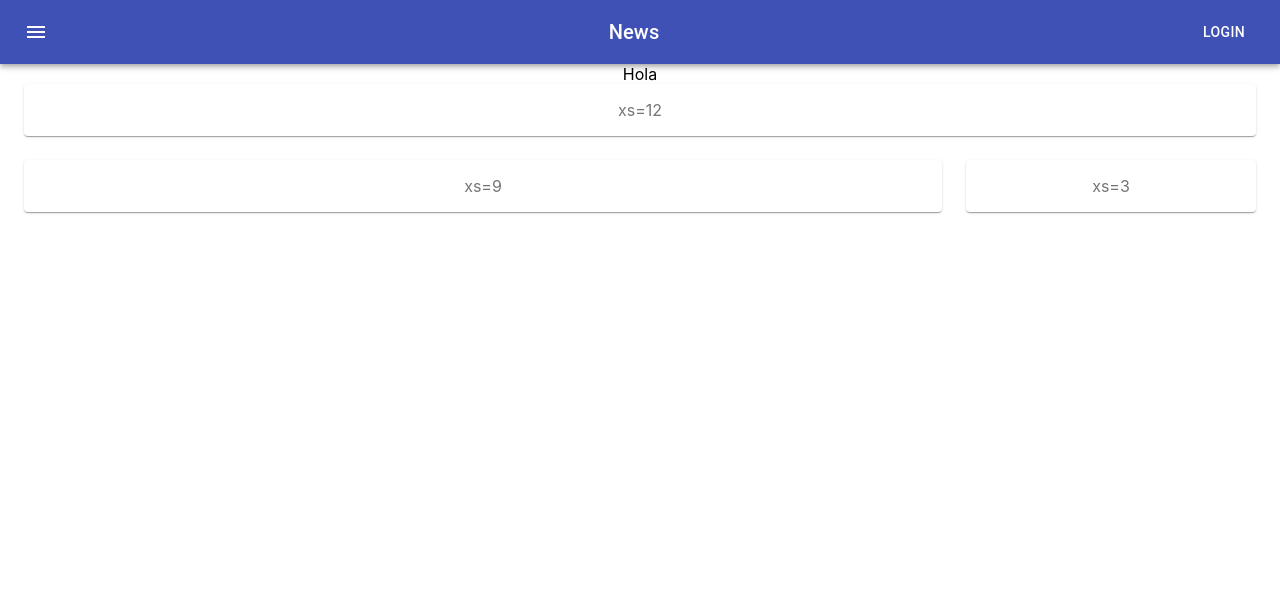
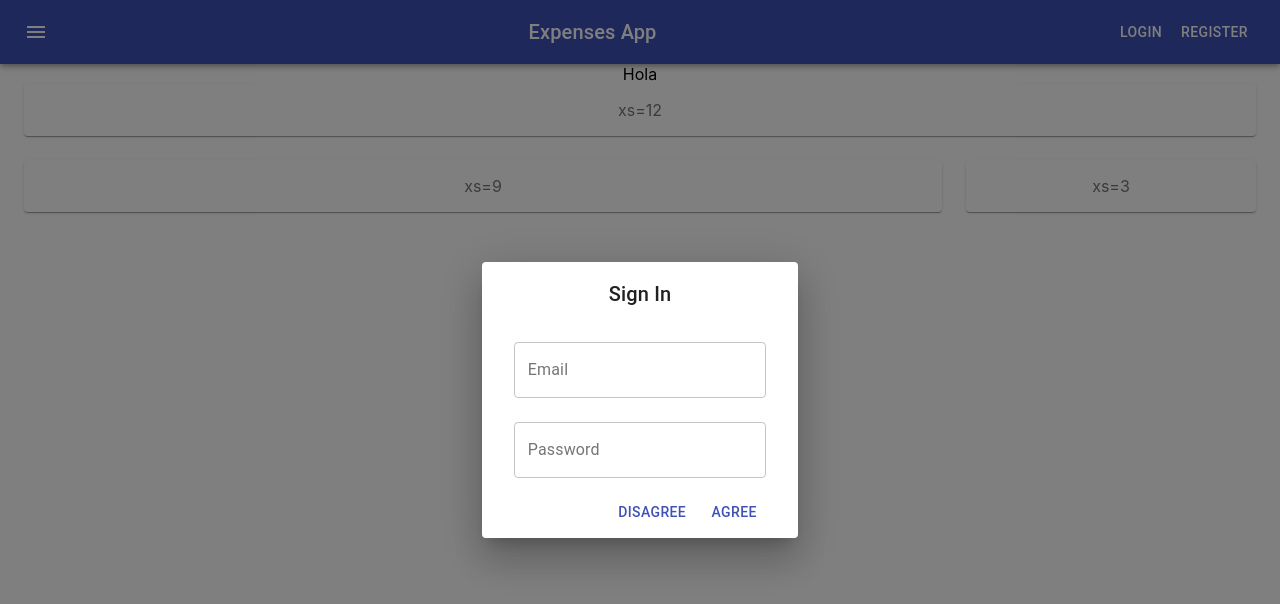
Before and after one commit to leolivares/ExpensesApp, a React (Create React App) app in the folder client/: page / in a window 1280 px wide. Both pictures are taken after a click on the button "LOGIN". Shown: the top 604 px of the page. Built offline with nearby package versions, Linux system fonts and the light colour scheme.

Commit message:
Login dialog basic structure :lipstick:

```diff
--- /dev/null
+++ b/client/src/components/Login/LoginDialog.jsx
@@ -0,0 +1,70 @@
+import React from 'react';
+import { makeStyles } from '@material-ui/core/styles';
+import LoginForm from './LoginForm';
+import Button from '@material-ui/core/Button';
+import Dialog from '@material-ui/core/Dialog';
+import DialogActions from '@material-ui/core/DialogActions';
+import DialogContent from '@material-ui/core/DialogContent';
+import DialogContentText from '@material-ui/core/DialogContentText';
+import DialogTitle from '@material-ui/core/DialogTitle';
+import Slide from '@material-ui/core/Slide';
+import Grid from '@material-ui/core/Grid';
+import Container from '@material-ui/core/Container';
+
+
+const useStyles = makeStyles((theme) => ({
+
+}));
+
+const Transition = React.forwardRef(function Transition(props, ref) {
+    return <Slide direction="up" ref={ref} {...props} />;
+});
+
+export default function LoginDialog() {
+  const classes = useStyles();
+
+  const [open, setOpen] = React.useState(false);
+
+  const handleClickOpen = () => {
+    setOpen(true);
+  };
+
+  const handleClose = () => {
+    setOpen(false);
+  };
+
+  return (
+    <div>
+      <Button color="inherit" onClick={handleClickOpen}>
+        Login
+      </Button>
+      <Dialog
+        open={open}
+        TransitionComponent={Transition}
+        keepMounted
+        onClose={handleClose}
+        aria-labelledby="alert-dialog-slide-title"
+        aria-describedby="alert-dialog-slide-description"
+      >
+        <Container maxWidth='sm'>
+          <Grid>
+            <Grid container item xs={12} direction="row" justify="center">
+              <DialogTitle id="alert-dialog-slide-title">{"Sign In"}</DialogTitle>
+            </Grid>
+            <Grid container item xs={12} direction="column" justify="center">
+                <LoginForm></LoginForm>
+            </Grid>
+            <DialogActions>
+              <Button onClick={handleClose} color="primary">
+                Disagree
+              </Button>
+              <Button onClick={handleClose} color="primary">
+                Agree
+              </Button>
+            </DialogActions>
+          </Grid>
+        </Container>
+      </Dialog>
+    </div>
+  );
+}
--- /dev/null
+++ b/client/src/components/Login/LoginForm.jsx
@@ -0,0 +1,65 @@
+import React from 'react';
+import { makeStyles, withStyles } from '@material-ui/core/styles';
+import Button from '@material-ui/core/Button';
+import TextField from '@material-ui/core/TextField';
+
+
+
+const useStyles = makeStyles((theme) => ({
+    root: {
+      display: 'flex',
+      flexDirection: 'column'
+    },
+    textField: {
+      marginLeft: theme.spacing(1),
+      marginRight: theme.spacing(1),
+      width: "25ch",
+    },
+}));
+
+const LoginTextField = withStyles({
+    root: {
+        '& label.Mui-focused': {
+        color: 'green',
+        },
+        '& .MuiInput-underline:after': {
+        borderBottomColor: 'green',
+        },
+        '& .MuiOutlinedInput-root': {
+        '&:hover fieldset': {
+            borderColor: 'yellow',
+        },
+        '&.Mui-focused fieldset': {
+            borderColor: 'green',
+        },
+        },
+    },
+})(TextField);
+
+export default function LoginForm() {
+  const classes = useStyles();
+
+
+  return (
+    <div>
+       <form className={classes.root} noValidate>
+            <LoginTextField
+                className={classes.textField}
+                label="Email"
+                placeholder="Email"
+                variant="outlined"
+                id="custom-css-outlined-input"
+                margin="normal"
+            />
+
+            <LoginTextField
+                className={classes.textField}
+                label="Password"
+                variant="outlined"
+                id="custom-css-outlined-input"
+                margin="normal"
+            />
+       </form>
+    </div>
+  );
+}
--- a/client/src/components/NavBar/NavBar.jsx
+++ b/client/src/components/NavBar/NavBar.jsx
@@ -1,5 +1,6 @@
 import React from 'react';
 import { makeStyles } from '@material-ui/core/styles';
+import LoginDialog from './../Login/LoginDialog';
 import AppBar from '@material-ui/core/AppBar';
 import Toolbar from '@material-ui/core/Toolbar';
 import Typography from '@material-ui/core/Typography';
@@ -30,9 +31,10 @@ export default function NavBar() {
               <MenuIcon />
           </IconButton>
           <Typography variant="h6" className={classes.title}>
-              News
+              Expenses App
           </Typography>
-          <Button color="inherit">Login</Button>
+          <LoginDialog></LoginDialog>
+          <Button color="inherit">Register</Button>
           </Toolbar>
       </AppBar>
   );
```
